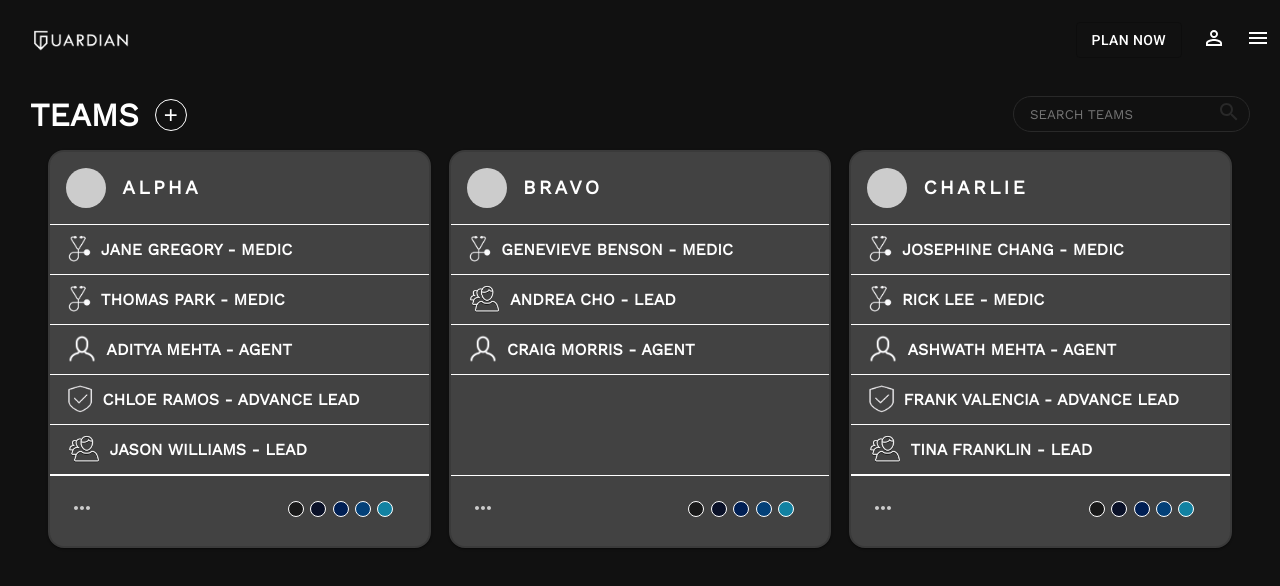
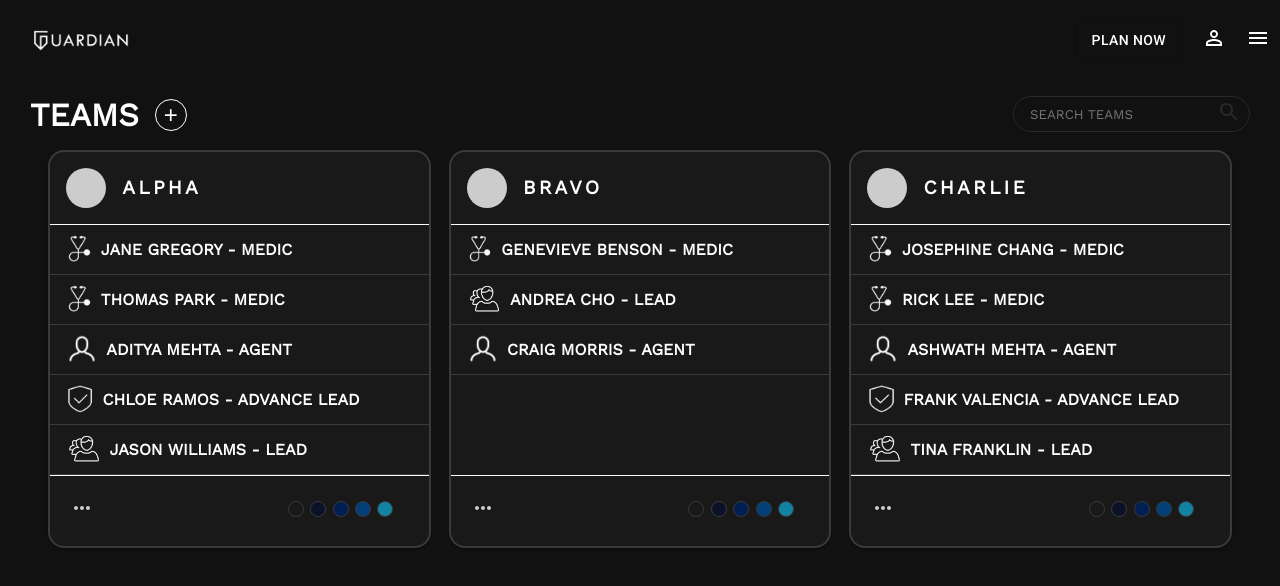
Before and after one commit to sophia2798/guardian_frontend, a React (Create React App) app: page /teams in a window 1280 px wide. Shown: the top 586 px of the page. Built offline with nearby package versions, Linux system fonts and the light colour scheme.

Commit message:
fixed border colors on team cards

```diff
--- a/src/card-components/TeamCards/TeamCard.css
+++ b/src/card-components/TeamCards/TeamCard.css
@@ -37,7 +37,7 @@ background-color: white;
 
 #member-list {
     /* border-top: 1px solid white; */
-    border-bottom: 1px solid white;
+    border-bottom: 1px solid #3a3a3a;
     width: 100%;
     padding: 0.53rem 1rem;
     display: flex;
@@ -75,7 +75,7 @@ background-color: white;
     height: 1rem;
     width: 1rem;
     border-radius: 50%;
-    border: 1px solid white;
+    border: 1px solid #3a3a3a;
     margin: 0 0.2rem;
 }
 
--- a/src/card-components/TeamCards/TeamCard.js
+++ b/src/card-components/TeamCards/TeamCard.js
@@ -57,12 +57,12 @@ const useStyles = makeStyles((theme) => ({
   cardComplete: {
     border: '2px solid #3a3a3a',
     color: 'white',
-    backgroundColor: 'rgb(25,25,25)',
+    backgroundColor: 'rgb(25,25,25) !important',
     minWidth: '48%'
   },
   cardCurrent: {
     color: 'white',
-    backgroundColor: 'rgb(25,25,25)',
+    backgroundColor: 'rgb(25,25,25) !important',
     minWidth: '48%',
     border: '2px solid #1282a2'
   },
--- a/src/dash-components/Weather/Weather.css
+++ b/src/dash-components/Weather/Weather.css
@@ -27,25 +27,4 @@
     border: 1px solid rgb(41,41,41);
     padding: 1rem 0.5rem;
     max-height: 100%;
-    overflow-y: auto;
-    overflow-x: hidden;
 }
-
-.weather-day::-webkit-scrollbar-track
-{
--webkit-box-shadow: inset 0 0 6px rgba(0,0,0,0.3);
-border-radius: 10px;
-background-color: rgb(0,0,0,0);
-}
-
-.weather-day::-webkit-scrollbar
-{
-width: 0.2rem;
-background-color: rgb(0,0,0,0);
-}
-
-.weather-day::-webkit-scrollbar-thumb
-{
-border-radius: 10px;
-background-color: white;
-}
```
